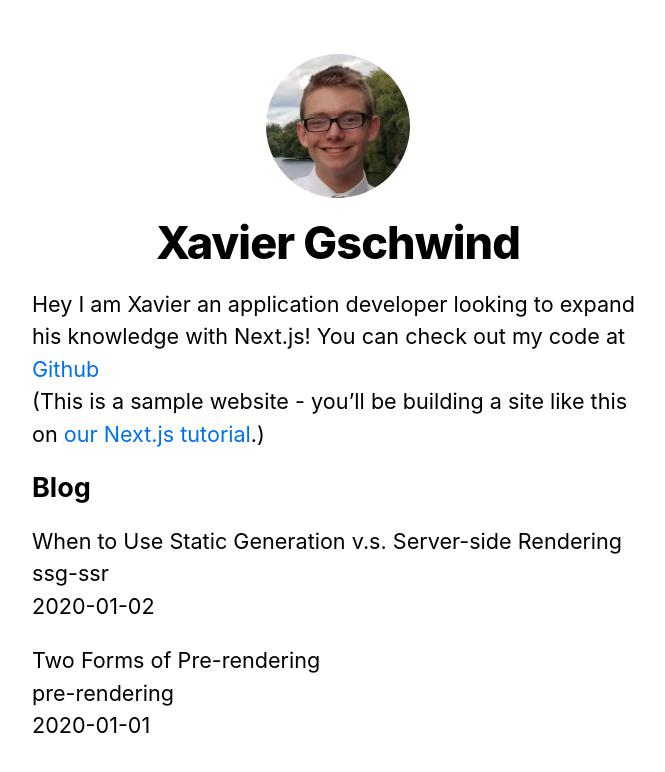
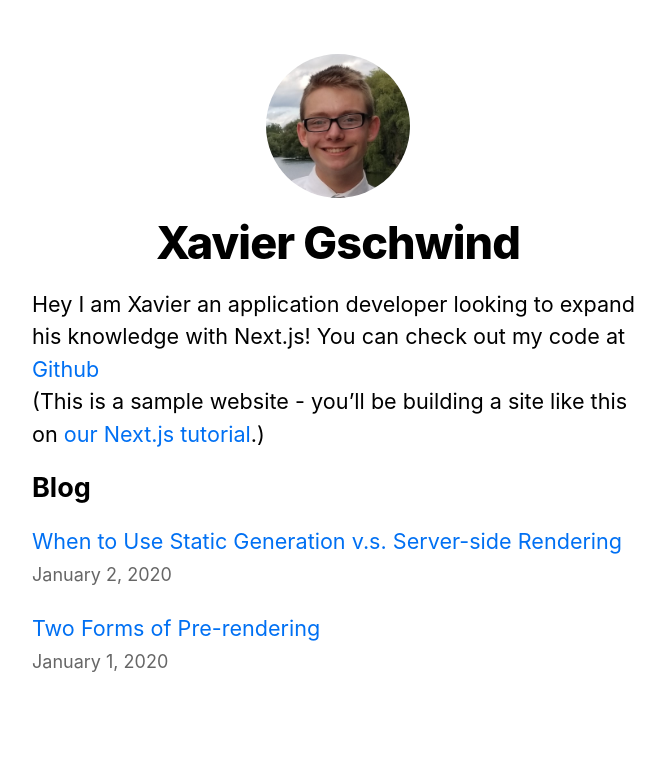
Before and after one commit to xgschwi/nextjs-blog, a Next.js app: page / in a window 1280 px wide. Shown: the top 772 px of the page, without its empty margins (302-967 px from the left). Built offline with nearby package versions, Linux system fonts and the light colour scheme.

Commit message:
Homepage Styles

```diff
--- a/pages/index.js
+++ b/pages/index.js
@@ -4,6 +4,7 @@ import Link from 'next/link';
 import Layout, { siteTitle } from '../components/layout'
 import utilStyles from '../styles/utils.module.css'
 import { getSortedPostsData } from '../lib/posts'
+import Date from '../components/date'
 
 export async function getStaticProps() {
   const allPostsData = getSortedPostsData();
@@ -35,11 +36,11 @@ export default function Home({ allPostsData }) {
         <ul className={utilStyles.list}>
           {allPostsData.map(({ id, date, title }) => (
             <li className={utilStyles.listItem} key={id}>
-              {title}
+              <Link href={`/posts/${id}`}>{title}</Link>
               <br />
-              {id}
-              <br />
-              {date}
+              <small className={utilStyles.lightText}>
+                <Date dateString={date}/>
+              </small>
             </li>
           ))}
         </ul>
```
